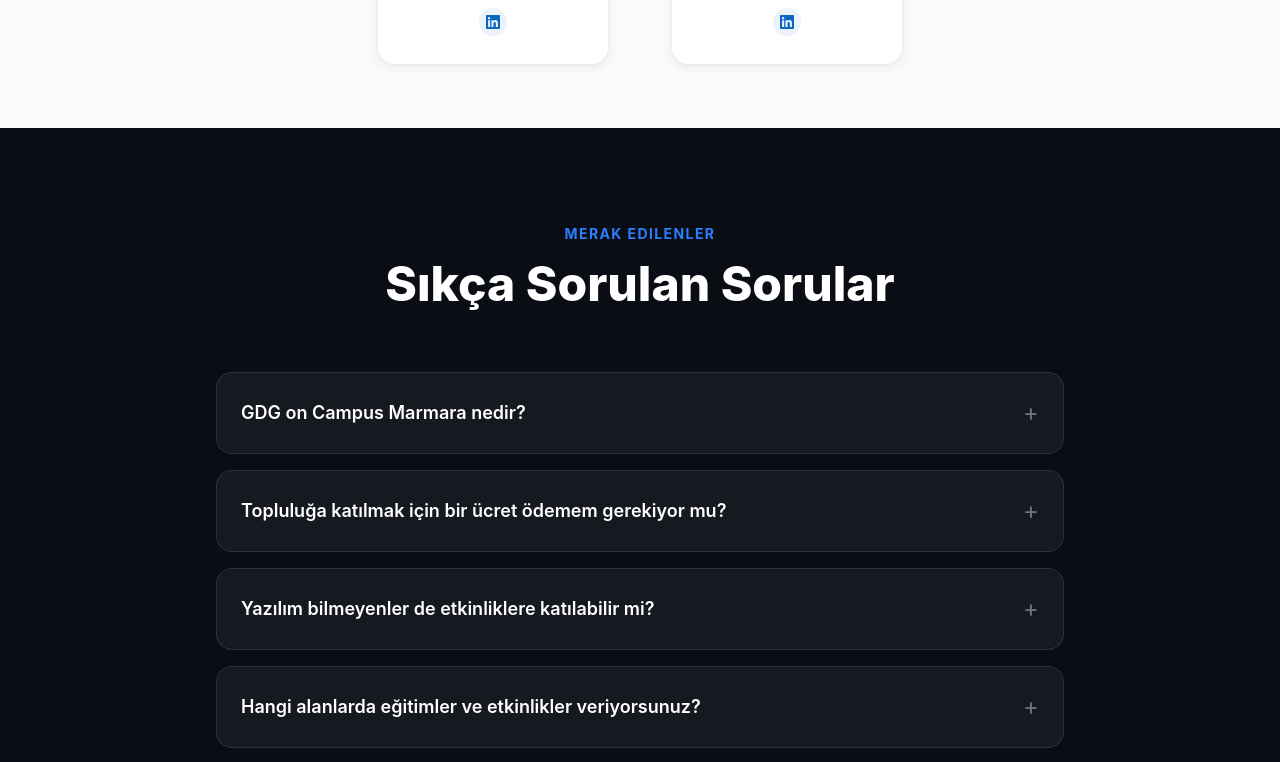
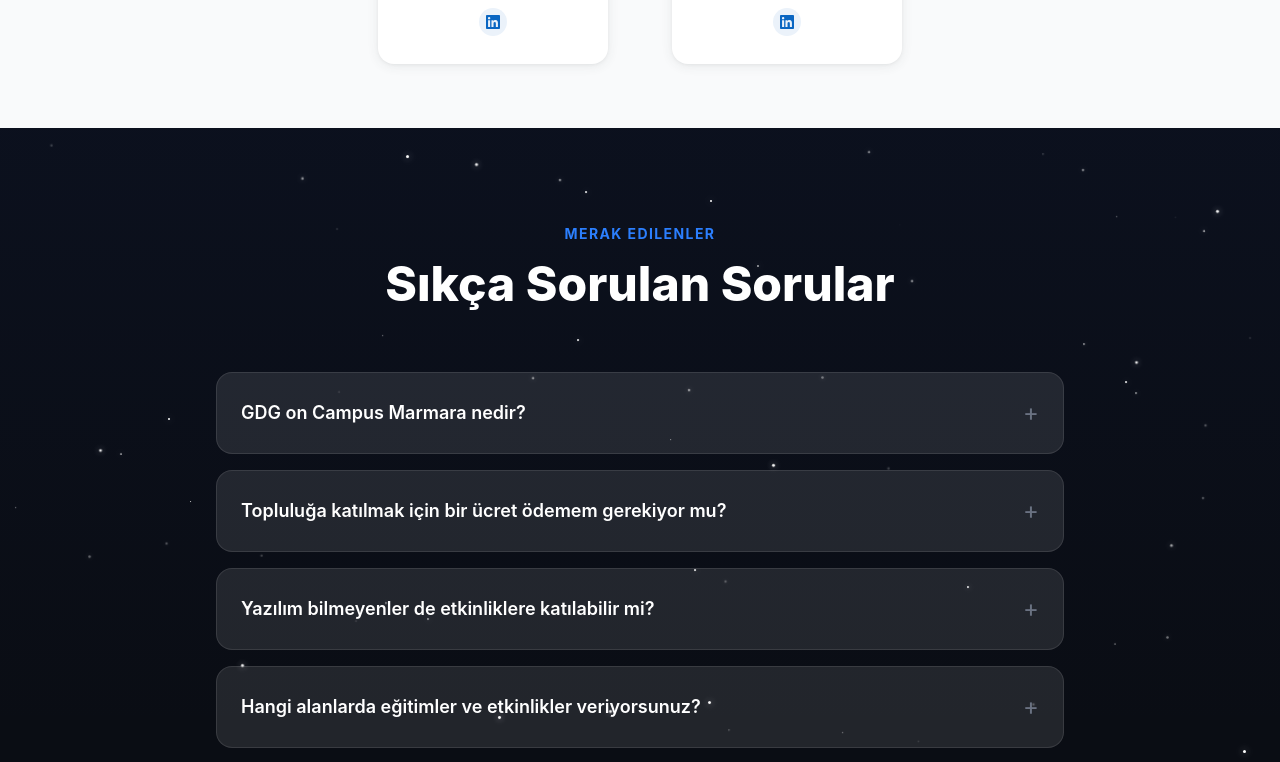
Before and after one commit to GDGonCampusMarmara/official-website, a React (Vite) app: page / in a window 1280 px wide. Shown: the part 3060-3822 px from the top of the page. Built offline with nearby package versions, Linux system fonts and the light colour scheme; a web font is replaced by a local one.

Commit message:
Style(FAQ): faq section style changed to starfield theme

```diff
--- a/src/components/faqCard.jsx
+++ b/src/components/faqCard.jsx
@@ -12,7 +12,7 @@ const FAQCard = () => {
       {faqs.map((faq, index) => (
         <div
           key={index}
-          className="bg-white/5 border border-white/10 rounded-2xl overflow-hidden transition-all duration-300"
+          className="bg-white/10 border border-white/10 rounded-2xl overflow-hidden transition-all duration-300"
         >
           <button
             onClick={() => toggleFAQ(index)}
--- a/src/sections/faq.jsx
+++ b/src/sections/faq.jsx
@@ -1,8 +1,11 @@
 import FAQCard from "../components/faqCard";
+import StarField from "../components/starField";
 
 const FAQ = () => {
   return (
     <section id="faq" className="py-24 bg-[#0a0d14] relative overflow-hidden">
+            <StarField starCount={120} />
+
       <div className="absolute bottom-0 right-0 w-80 h-80 bg-red-600/5 rounded-full blur-[150px]"></div>
 
       <div className="container mx-auto px-6 relative z-10 max-w-4xl">
```
